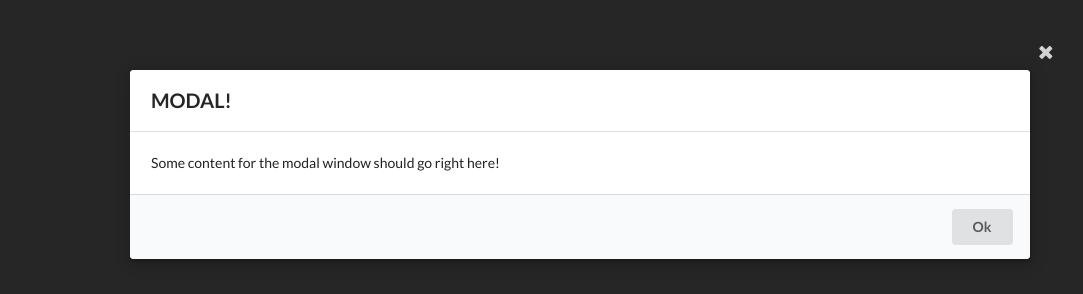
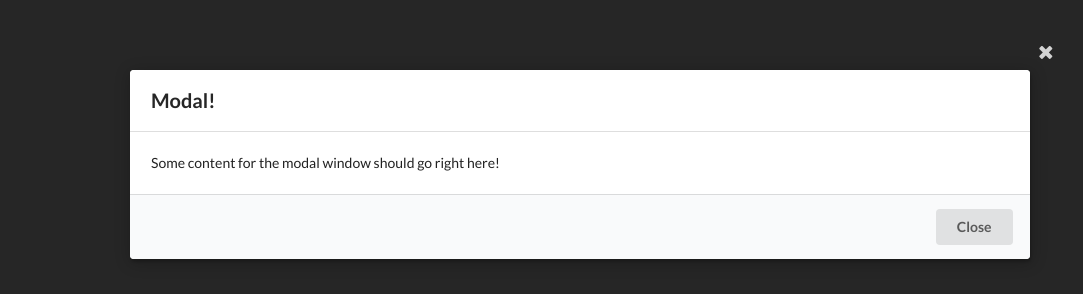
Before and after one commit to ken0901/Angular-Template-Syntax, an Angular app: page /mods in a window 1280 px wide. Both pictures are taken after a click on the button "Show Modal". Shown: the part 236-530 px from the top of the page, without its empty margins (60-1143 px from the left). Built offline with nearby package versions, Linux system fonts and the light colour scheme.

Commit message:
Making the Modal Reusable

```diff
--- a/src/app/projects/module-project/components/mods-home/mods-home.component.html
+++ b/src/app/projects/module-project/components/mods-home/mods-home.component.html
@@ -1,3 +1,11 @@
 <app-divider>Modal Component</app-divider>
 <button (click)="onClick()">Show Modal</button>
-<app-modal (close)="onClick()" *ngIf="modalOpen"></app-modal>
+<app-modal (close)="onClick()" *ngIf="modalOpen">
+    <div modalTitle>Modal!</div>
+    <p>
+        Some content for the modal window should go right here!
+    </p>
+    <ng-container modalFooter>
+        <button class="ui button" (click)="onClick()">Close</button>
+    </ng-container>
+</app-modal>
--- a/src/app/projects/module-project/components/mods/modal/modal.component.css
+++ b/src/app/projects/module-project/components/mods/modal/modal.component.css
@@ -0,0 +1,11 @@
+.action:empty {
+    display: none;
+}
+
+.actions-default {
+    display: none;
+}
+
+.actions:empty + .actions-default {
+    display: block;
+}
--- a/src/app/projects/module-project/components/mods/modal/modal.component.html
+++ b/src/app/projects/module-project/components/mods/modal/modal.component.html
@@ -2,15 +2,16 @@
     <div (click)="$event.stopPropagation()" class="ui modal visible active">
         <i (click)="onCloseClick()" class="close icon"></i>
         <div class="header">
-            MODAL!
+            <ng-content select="[modalTitle]"></ng-content>
         </div>
         <div class="content">
-            <p>
-                Some content for the modal window should go right here!
-            </p>
+            <ng-content></ng-content>
+        </div>
+        <div class="actions actions-default">
+            <button (click)="onCloseClick()" class="ui button">Ok</button>
         </div>
         <div class="actions">
-            <button (click)="onCloseClick()" class="ui button">Ok</button>
+            <ng-content select="[modalFooter]"></ng-content>
         </div>
     </div>
 </div>
```
